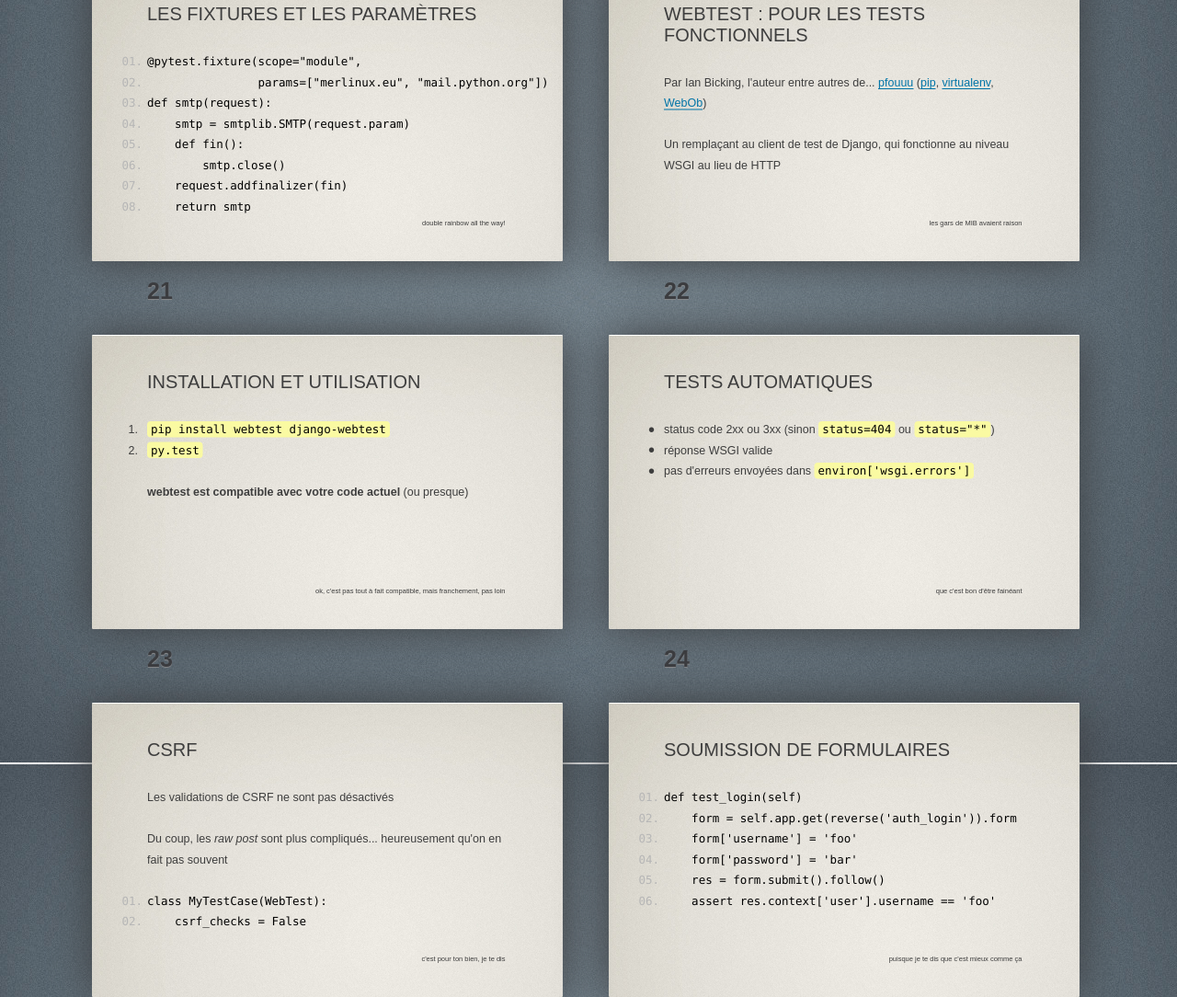
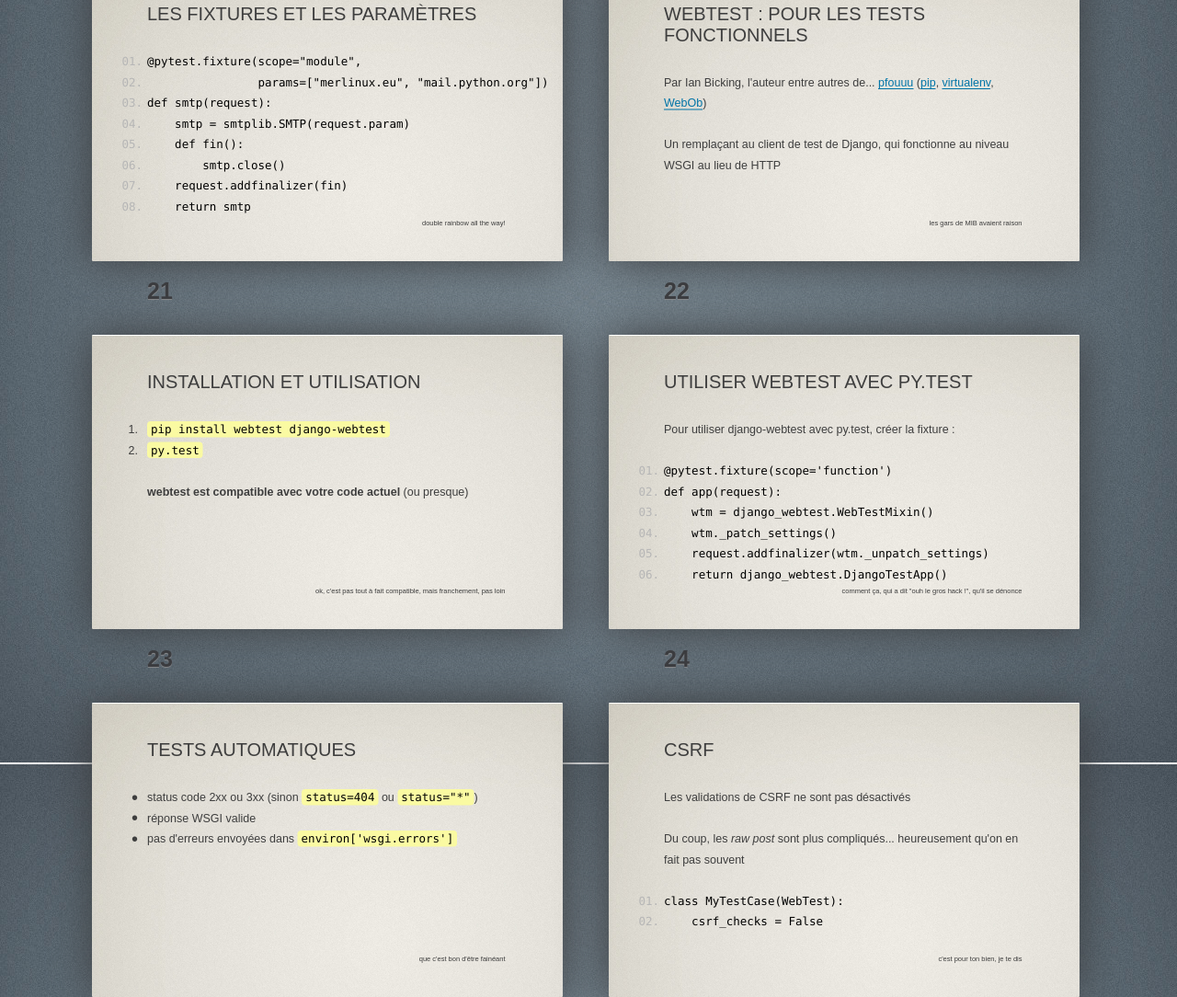
Before and after one commit to magopian/presentations, a plain HTML site: page 2013_09_djangocong/index.html in a window 1280 px wide. Shown: the part 4291-5375 px from the top of the page at 92% size. Drawn offline with Linux system fonts and the light colour scheme.

Commit message:
add a slide on how to use webtest with py.test

```diff
--- a/2013_09_djangocong/index.html
+++ b/2013_09_djangocong/index.html
@@ -416,6 +416,26 @@
     </section>
   </div></div>
 
+  <div id="webtest-tip" class="slide"><div>
+    <section>
+      <header>
+          <h2>Utiliser WebTest avec py.test</h2>
+      </header>
+      <p>Pour utiliser django-webtest avec py.test, créer la fixture&nbsp;:</p>
+      <pre>
+        <code>@pytest.fixture(scope='function')</code>
+        <code>def app(request):</code>
+        <code>    wtm = django_webtest.WebTestMixin()</code>
+        <code>    wtm._patch_settings()</code>
+        <code>    request.addfinalizer(wtm._unpatch_settings)</code>
+        <code>    return django_webtest.DjangoTestApp()</code>
+      </pre>
+      <small class="byline">
+        comment ça, qui a dit "ouh le gros hack&nbsp;!", qu'il se dénonce
+      </small>
+    </section>
+  </div></div>
+
   <div id="webtest-auto-test" class="slide"><div>
     <section>
       <header>
```
